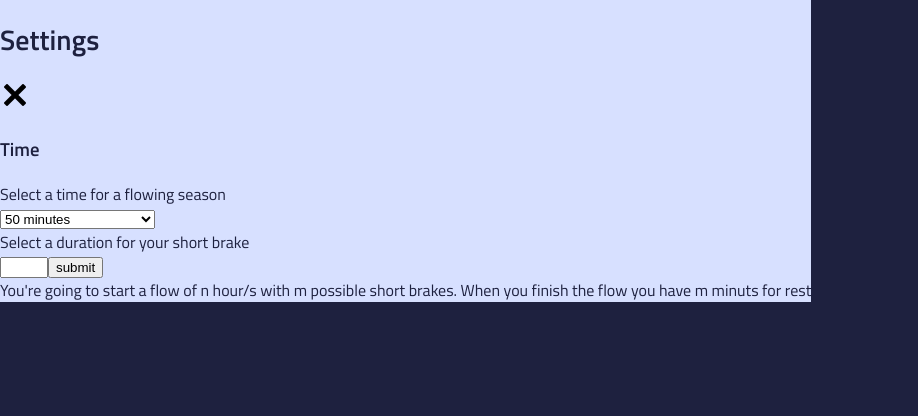
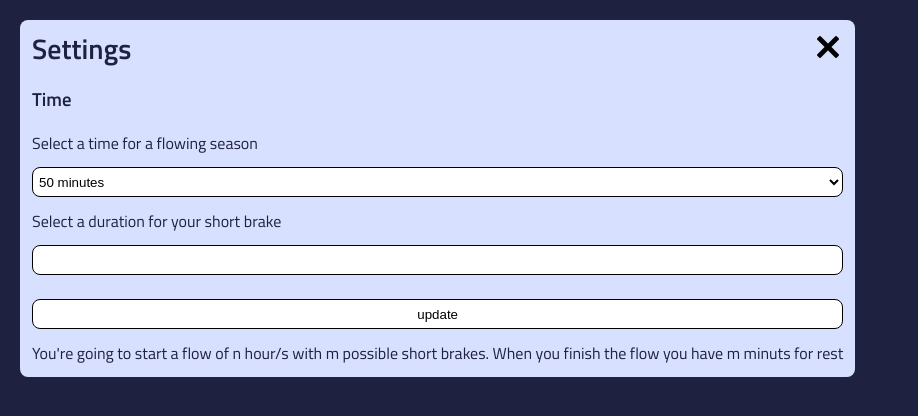
Before and after one commit to hectormoba/flow-app, a Next.js app: page /settings in a window 1280 px wide. Shown: the top 416 px of the page, without its empty margins (0-918 px from the left). Built offline with nearby package versions, Linux system fonts and the light colour scheme.

Commit message:
changed settings component page and added styles

```diff
--- a/components/footer/footer.module.scss
+++ b/components/footer/footer.module.scss
@@ -1,9 +1,14 @@
 .footer {
+  position: absolute;
+  bottom: 0;
+  left: 0;
   display: flex;
+  width: 100%;
   justify-content: center;
 }
 
 .options_wrapper {
   display: inline-block;
+  padding: $m-spacing 0;
   text-align: center;
 }
--- a/components/layouts/home/HomeLayout.js
+++ b/components/layouts/home/HomeLayout.js
@@ -3,10 +3,10 @@ import Footer from 'components/footer/Footer';
 
 export default function HomeLayout({ children }) {
   return(
-    <>
+    <div className="container">
       <Header />
         <main className="main">{children}</main>
       <Footer />
-    </>
+    </div>
   )
 }
--- /dev/null
+++ b/components/settingsForm/SettingForm.js
@@ -0,0 +1,76 @@
+import { useState } from 'react';
+import Link from 'next/link';
+import Image from 'next/image';
+import Close from 'public/icons8-close-30.png';
+import styles from './settingsForm.module.scss';
+
+export default function SettingsFrom(props){
+  const { setTimeOpt } = props;
+  const [sendForm, setSendForm] = useState(false)
+  const [ form, setForm ] = useState({
+    time: "50",
+    shortBrake: ""
+  });
+
+  const handleChange = (event) => {
+    let name = event.target.name;
+    let value = event.target.value;
+    setForm(prevState => ({
+      ...prevState,
+      [name]: value
+    }));
+  }
+
+  const handleSubmit = (e) => {
+    e.preventDefault();
+    setTimeOpt(form);
+    setSendForm(true);
+
+  }
+
+  let formState;
+  if(sendForm) {
+    formState= <p>You've updated flow time. Please return to the clock to see the changes</p>
+  }
+
+  return (
+    <section className={styles.settings__container}>
+      <nav className={styles.navBar}>
+        <h2 className={styles.title}>Settings</h2>
+        <Link href="/">
+          <Image
+            layout="fixed"
+            src={Close}
+          />
+        </Link>
+      </nav>
+      <section>
+        <>
+          {formState}
+        </>
+        <form onSubmit={handleSubmit}>
+          <h3>Time</h3>
+          <p>Select a time for a flowing season</p>
+          <select onChange={handleChange} value={form.time} name="time">
+            <option value="50">50 minutes</option>
+            <option value="90">1 hour and 30 minutes</option>
+            <option value="130">2h and 10 minutes</option>
+          </select>
+          <p>Select a duration for your short brake</p>
+          <input
+            onChange={handleChange}
+            value={form.shortBrake}
+            name="shortBrake"
+            type="number"
+            max="5"
+            min="1"
+          />
+          <input type="submit" value="update" className={styles.submitButton} />
+          <div>
+            <p>You're going to start a flow of n hour/s with m possible short brakes. When you finish the flow you have m minuts for rest</p>
+          </div>
+        </form>
+      </section>
+    </section>
+  )
+}
--- /dev/null
+++ b/components/settingsForm/settingsForm.module.scss
@@ -0,0 +1,15 @@
+.settings__container {
+  padding: $s-spacing;
+  box-sizing: border-box;
+  border-radius: 8px;
+  background-color: $font-color;
+}
+
+.navBar {
+  display: flex;
+  justify-content: space-between;
+}
+
+.submitButton {
+  display: block;
+}
--- a/components/timer/PauseCounter.js
+++ b/components/timer/PauseCounter.js
@@ -16,6 +16,8 @@ export default function PauseCounter(props){
     time === "90" ? changeCount(3)
       : time === "130" ? changeCount(4)
       : changeCount(2);
+
+    setPauseMinutes(Number(shortBrake))
   },[timeOpt])
 
   useEffect(() => {
@@ -40,7 +42,7 @@ export default function PauseCounter(props){
 
     } else if(!isActivePause) {
       clearInterval(interval),
-      setPauseMinutes(5)
+      setPauseMinutes(Number(shortBrake))
       setPauseSeconds(0);
     }
     return () => clearInterval(interval);
--- a/components/timer/timer.module.scss
+++ b/components/timer/timer.module.scss
@@ -25,7 +25,7 @@
 
 .timer__circle-path {
   stroke: $secondary-action;
-  stroke-width: 7px;
+  stroke-width: 5px;
   stroke-linecap: round;
   transform: rotate(90deg);
   transform-origin: center;
--- a/pages/_app.js
+++ b/pages/_app.js
@@ -5,7 +5,7 @@ export default function MyApp({ Component, pageProps }) {
   const getLayout = Component.getLayout || ((page) => page);
   const [timeOpt, setTimeOpt] = useState({
     time: "50",
-    shortBrake: ""
+    shortBrake: "2"
   })
   return getLayout(
     <Component
--- a/pages/settings.js
+++ b/pages/settings.js
@@ -1,78 +1,7 @@
-import { useState } from 'react';
-import Image from 'next/image';
-import Link from 'next/link';
+import SettingsFrom from 'components/settingsForm/SettingForm'
 import ModalLayout from 'components/layouts/modal/ModalLayout';
-import Close from 'public/icons8-close-30.png';
-
 export default function Settings(props){
-  const { setTimeOpt } = props;
-  const [sendForm, setSendForm] = useState(false)
-  const [ form, setForm ] = useState({
-    time: "50",
-    shortBrake: ""
-  });
-
-  const handleChange = (event) => {
-    let name = event.target.name;
-    let value = event.target.value;
-    setForm(prevState => ({
-      ...prevState,
-      [name]: value
-    }));
-  }
-
-  const handleSubmit = (e) => {
-    e.preventDefault();
-    setTimeOpt(form);
-    setSendForm(true);
-
-  }
-
-  let formState;
-  if(sendForm) {
-    formState= <p>You've updated flow time. Please return to the clock to see the changes</p>
-  }
-
-  return (
-    <>
-      <nav>
-        <h2>Settings</h2>
-        <Link href="/">
-          <Image
-            layout="fixed"
-            src={Close}
-          />
-        </Link>
-      </nav>
-      <section>
-        <>
-          {formState}
-        </>
-        <form onSubmit={handleSubmit}>
-          <h3>Time</h3>
-          <p>Select a time for a flowing season</p>
-          <select onChange={handleChange} value={form.time} name="time" id="">
-            <option value="50">50 minutes</option>
-            <option value="90">1 hour and 30 minutes</option>
-            <option value="130">2h and 10 minutes</option>
-          </select>
-          <p>Select a duration for your short brake</p>
-          <input
-            onChange={handleChange}
-            value={form.shortBrake}
-            name="shortBrake"
-            type="number"
-            max="5"
-            min="1"
-          />
-          <input type="submit" value="submit" />
-          <div>
-            <p>You're going to start a flow of n hour/s with m possible short brakes. When you finish the flow you have m minuts for rest</p>
-          </div>
-        </form>
-      </section>
-    </>
-  )
+  return <SettingsFrom {...props} />
 }
 
 Settings.getLayout = function getLayout(page) {
--- a/styles/_variables.scss
+++ b/styles/_variables.scss
@@ -2,6 +2,7 @@
 $xl-spacing: 40px;
 $m-spacing: 20px;
 $s-spacing: 12px;
+$input-size: 30px;
 
 /* width for boxes */
 
--- a/styles/main.scss
+++ b/styles/main.scss
@@ -30,18 +30,19 @@
 }
 
 .modal_main {
-  background-color: $font-color;
   color: $main-bg;
   position: absolute;
   z-index: 1;
+  padding: 20px;
 }
 
 .active {
   background-color: $main-action;
 }
 
-.no-margin {
-  margin: 0;
+.container {
+  position: relative;
+  min-height: 100vh;
 }
 
 /* Global resets */
@@ -61,6 +62,7 @@ h1 {
 
 h2 {
   @include font-set($xl-fs, $xl-lh);
+  margin: 0;
 }
 
 p {
@@ -73,3 +75,15 @@ a {
     color: inherit;
   }
 }
+
+input,
+select {
+  height: $input-size;
+  width: 100%;
+  padding: 2px;
+  margin: $s-spacing 0;
+  border: 1px black solid;
+  border-radius: 8px;
+  box-sizing: border-box;
+  background-color: white;
+}
```
Also changed, not shown: lib/clock/Clock.js (+13 -3 lines).
